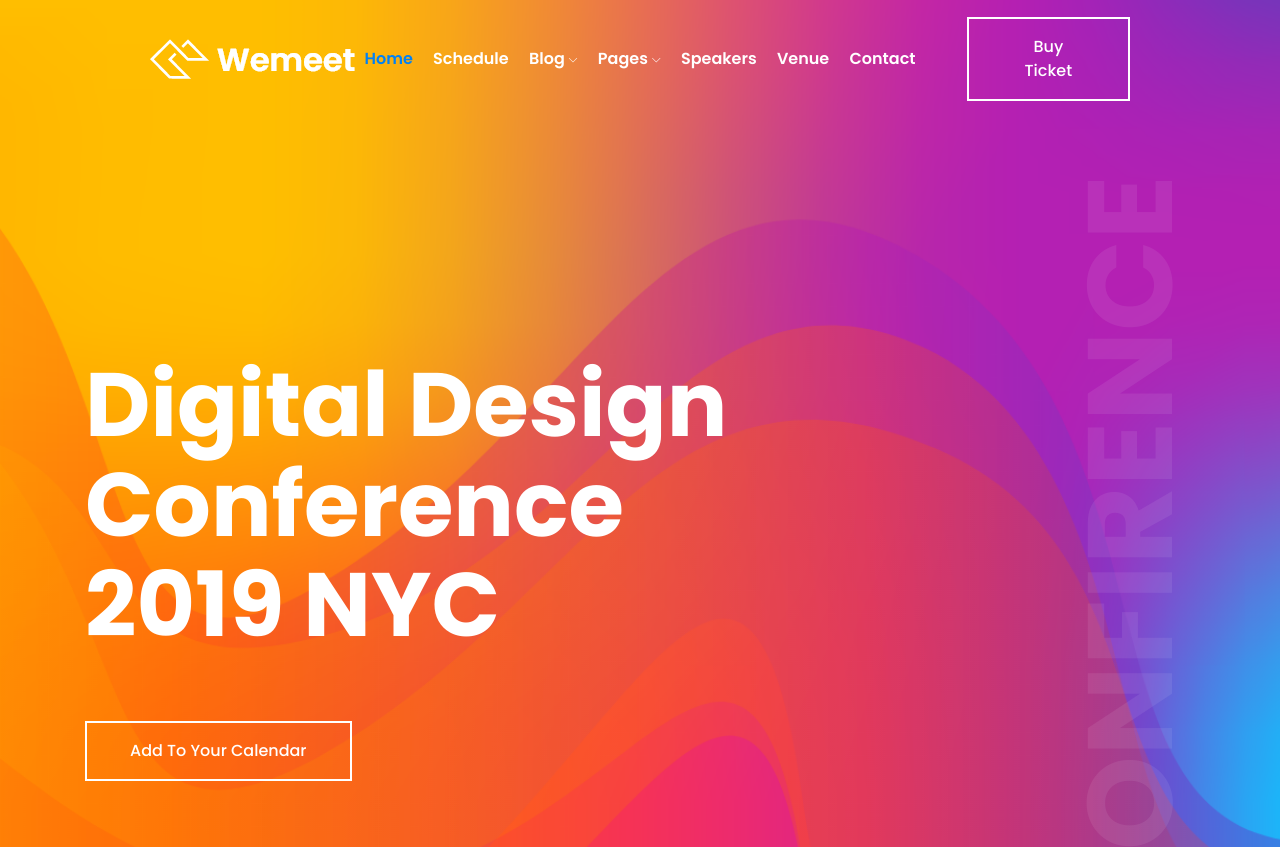
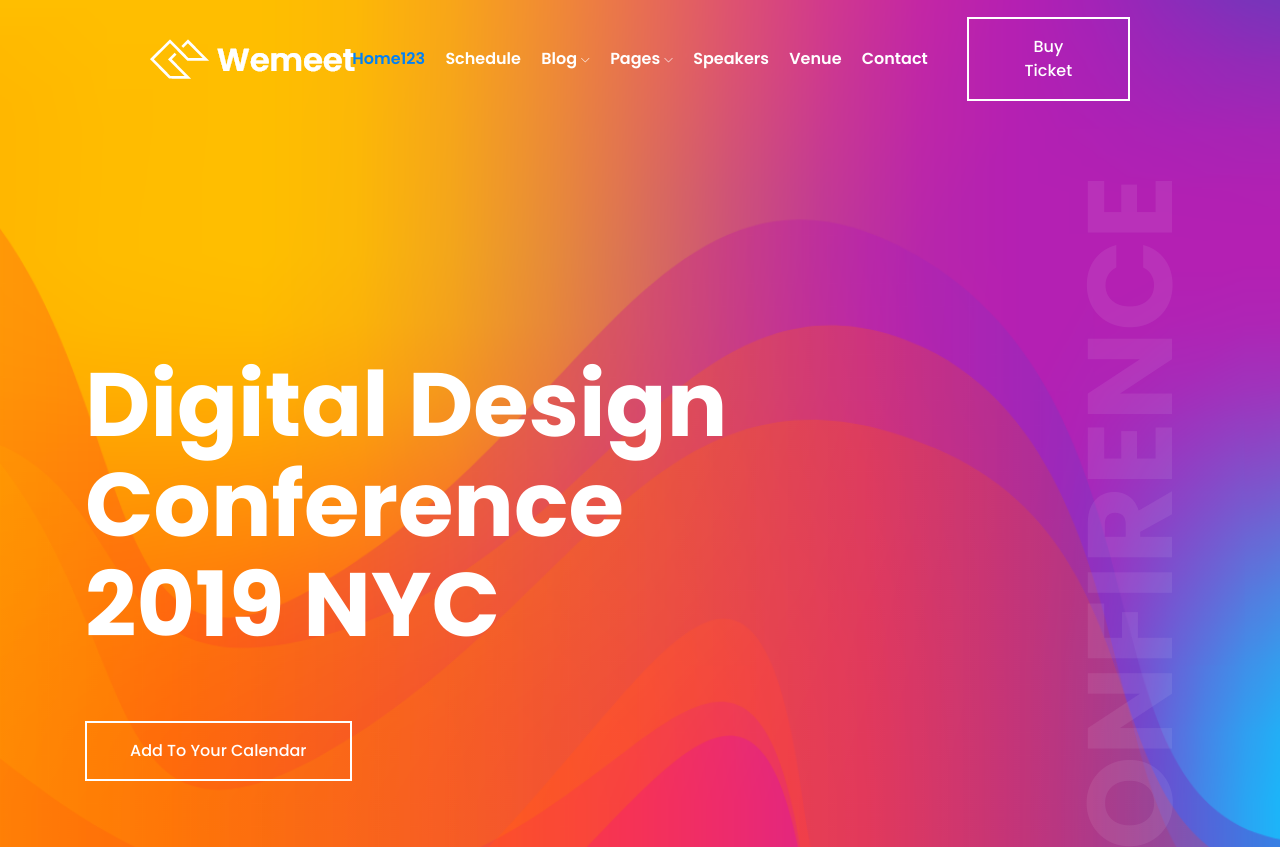
Before and after one commit to dpalieks/pixelsandpredictions, a plain HTML site: page index.html in a window 1280 px wide. Shown: the top 847 px of the page. Drawn offline with Linux system fonts and the light colour scheme.

Commit message:
second commit

```diff
--- a/index.html
+++ b/index.html
@@ -48,7 +48,7 @@
                             <div class="main-menu  d-none d-lg-block">
                                 <nav>
                                     <ul id="navigation">
-                                        <li><a class="active" href="index.html">home</a></li>
+                                        <li><a class="active" href="index.html">home123</a></li>
                                         <li><a href="Schedule.html">Schedule</a></li>
                                         <li><a href="#">blog <i class="ti-angle-down"></i></a>
                                             <ul class="submenu">
```
